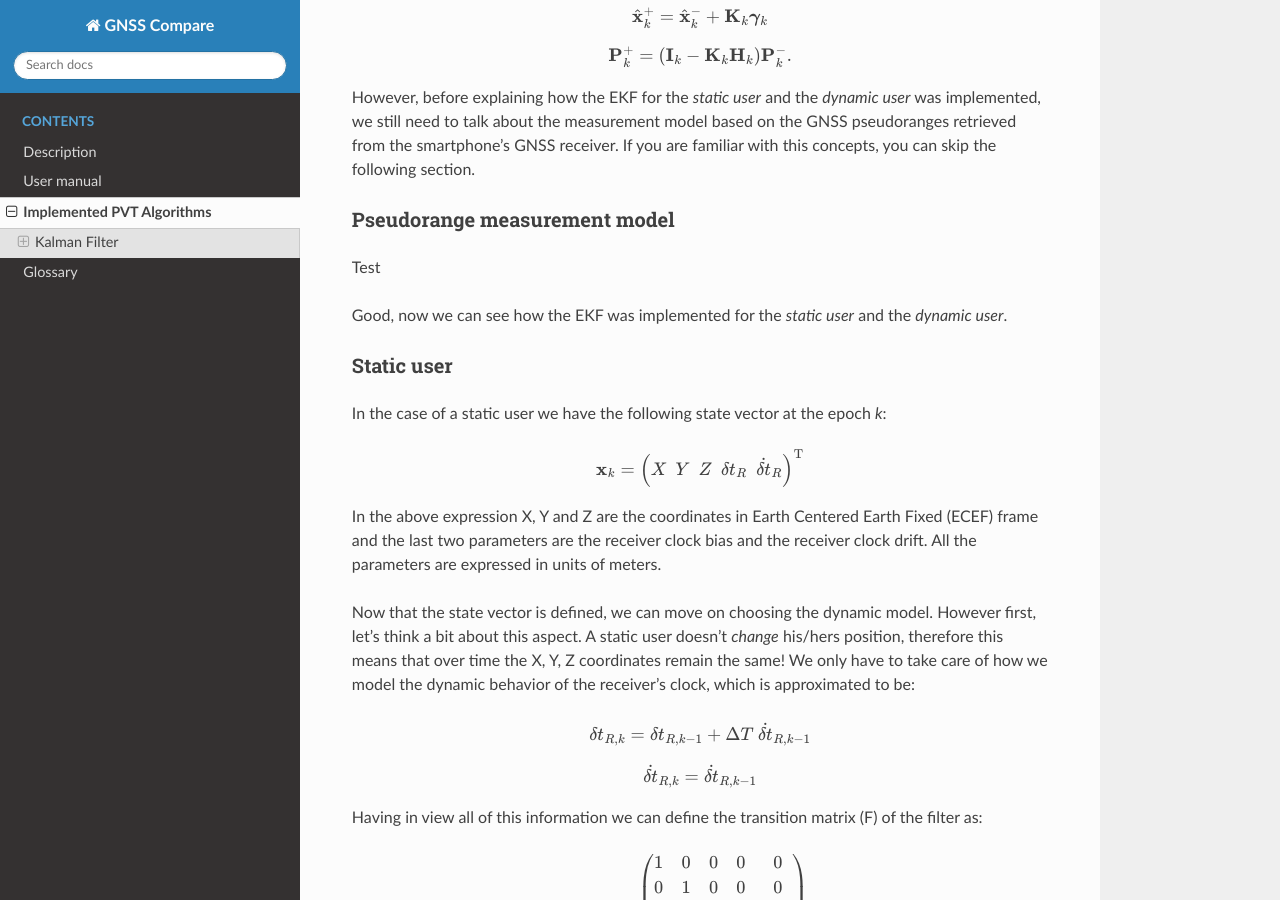
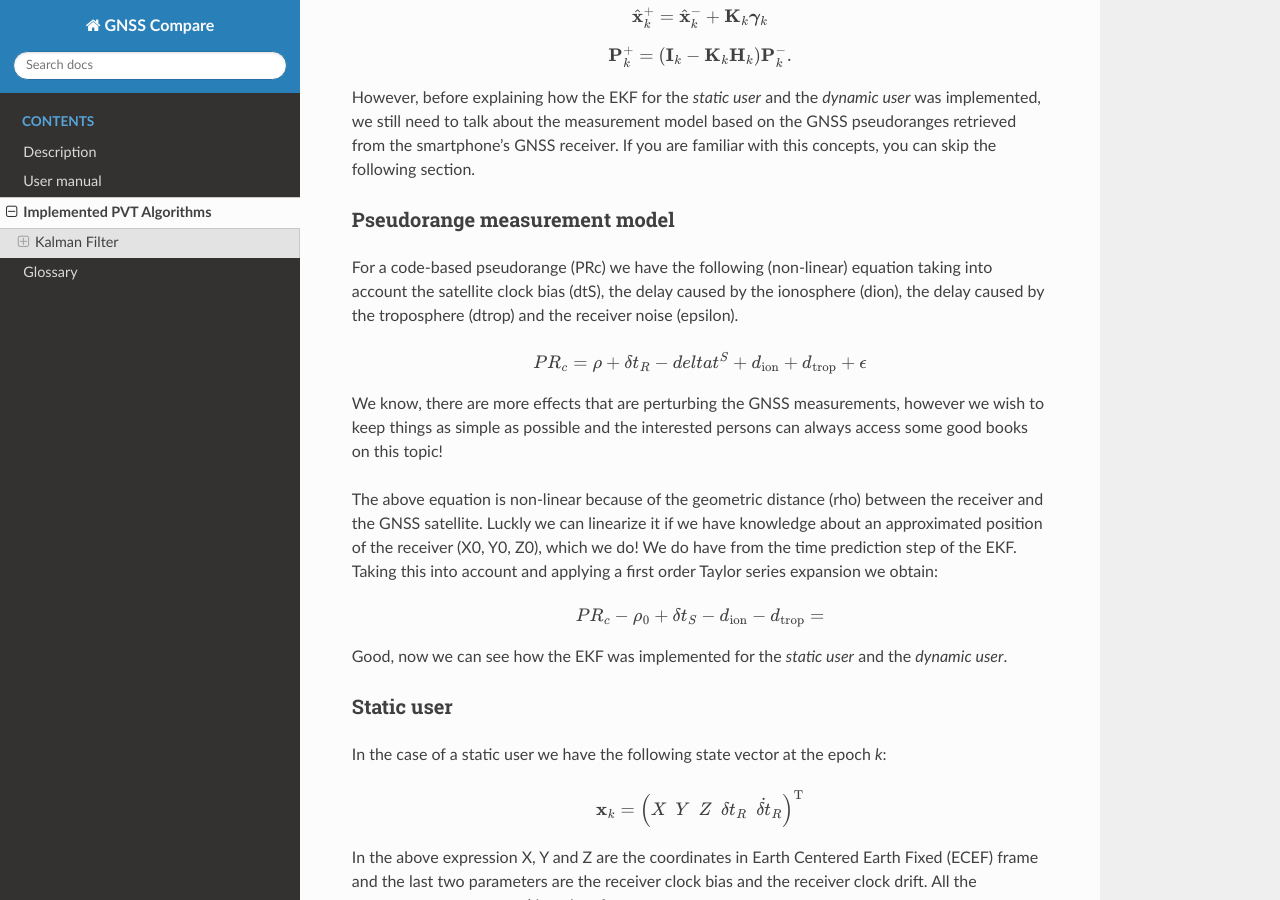
Before and after one commit to TheGalfins/GNSS_Compare, a Sphinx documentation site: the page built from docs/implemented_algorithms.rst, in a window 1280 px wide and 900 px high, scrolled down 1035 px. Built offline with Sphinx 7.4.7 and the Read the Docs theme 2.0.0, drawn with Linux system fonts in a browser that asks for light colours.

Commit message:
Started to write about the pseudorange model

```diff
--- a/docs/implemented_algorithms.rst
+++ b/docs/implemented_algorithms.rst
@@ -54,7 +54,23 @@ receiver. If you are familiar with this concepts, you can skip the following sec
 
 Pseudorange measurement model
 -----------------------------
-Test
+
+For a code-based pseudorange (PRc) we have the following (non-linear) equation taking into account the
+satellite clock bias (dtS), the delay caused by the ionosphere (dion), the delay caused by the troposphere (dtrop)
+and the receiver noise (epsilon).
+
+.. math::
+   PR_c = \rho + \delta t_R - delta t^S + d_{\text{ion}} + d_{\text{trop}} + \mathbf{\epsilon}
+
+We know, there are more effects that are perturbing the GNSS measurements, however
+we wish to keep things as simple as possible and the interested persons can always access some good books on this topic!
+
+The above equation is non-linear because of the geometric distance (rho) between the receiver and the GNSS satellite. Luckly we can
+linearize it if we have knowledge about an approximated position of the receiver (X0, Y0, Z0), which we do! We do have from the time prediction
+step of the EKF. Taking this into account and applying a first order Taylor series expansion we obtain:
+
+.. math::
+  PR_c - \rho_0 + \delta t_S - d_{\text{ion}} - d_{\text{trop}} =
 
 
 Good, now we can see how the EKF was implemented for the *static user* and the *dynamic user*.
```
